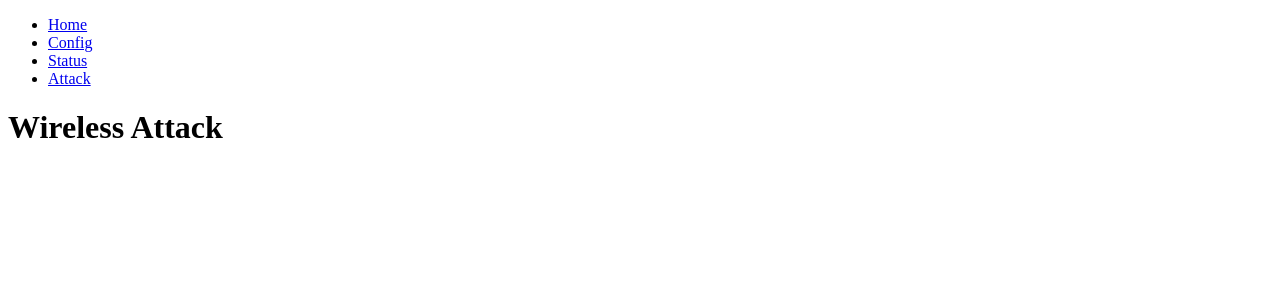
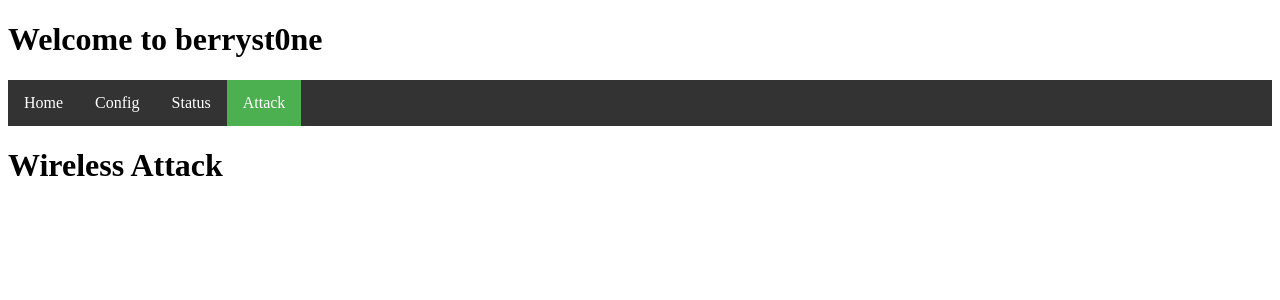
Before and after one commit to br0wnboi/rpi-wifi-tester, a Flask app: page /attack in a window 1280 px wide. Shown: the top 300 px of the page. Run offline with Flask 3, Linux system fonts and the light colour scheme.

Commit message:
Update attack.html

```diff
--- a/templates/attack.html
+++ b/templates/attack.html
@@ -3,15 +3,38 @@
 <head>
   <title>Wireless Config</title>
 </head>
+<style>
+  nav {
+    background-color: #333;
+    overflow: hidden;
+  }
+  nav a {
+    float: left;
+    display: block;
+    color: white;
+    text-align: center;
+    padding: 14px 16px;
+    text-decoration: none;
+  }
+  nav a:hover {
+    background-color: #ddd;
+    color: black;
+  }
+  nav a.active {
+    background-color: #4CAF50;
+    color: white;
+  }
+</style>
+</head>
 <body>
-  <nav>
-    <ul>
-      <li><a href="/">Home</a></li>
-      <li><a href="/config">Config</a></li>
-      <li><a href="/status">Status</a></li>
-      <li><a href="/attack">Attack</a></li>
-    </ul>
-  </nav>
+<h1>Welcome to berryst0ne</h1>
+
+<nav>
+  <a  href="/">Home</a>
+  <a href="/config">Config</a>
+  <a href="/status">Status</a>
+  <a class="active" href="/attack">Attack</a>
+</nav>
   <h1>Wireless Attack</h1>
   <!-- Add your attack form and content here -->
 </body>
```
